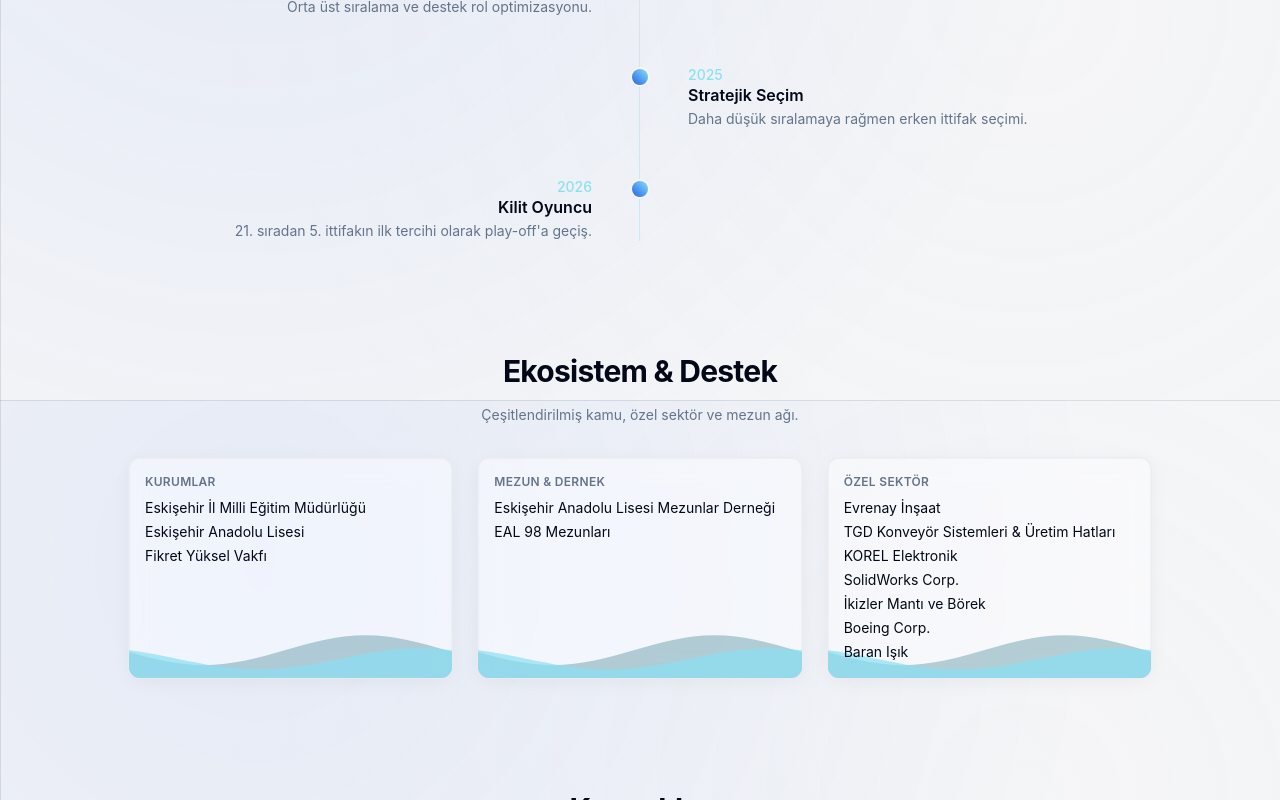
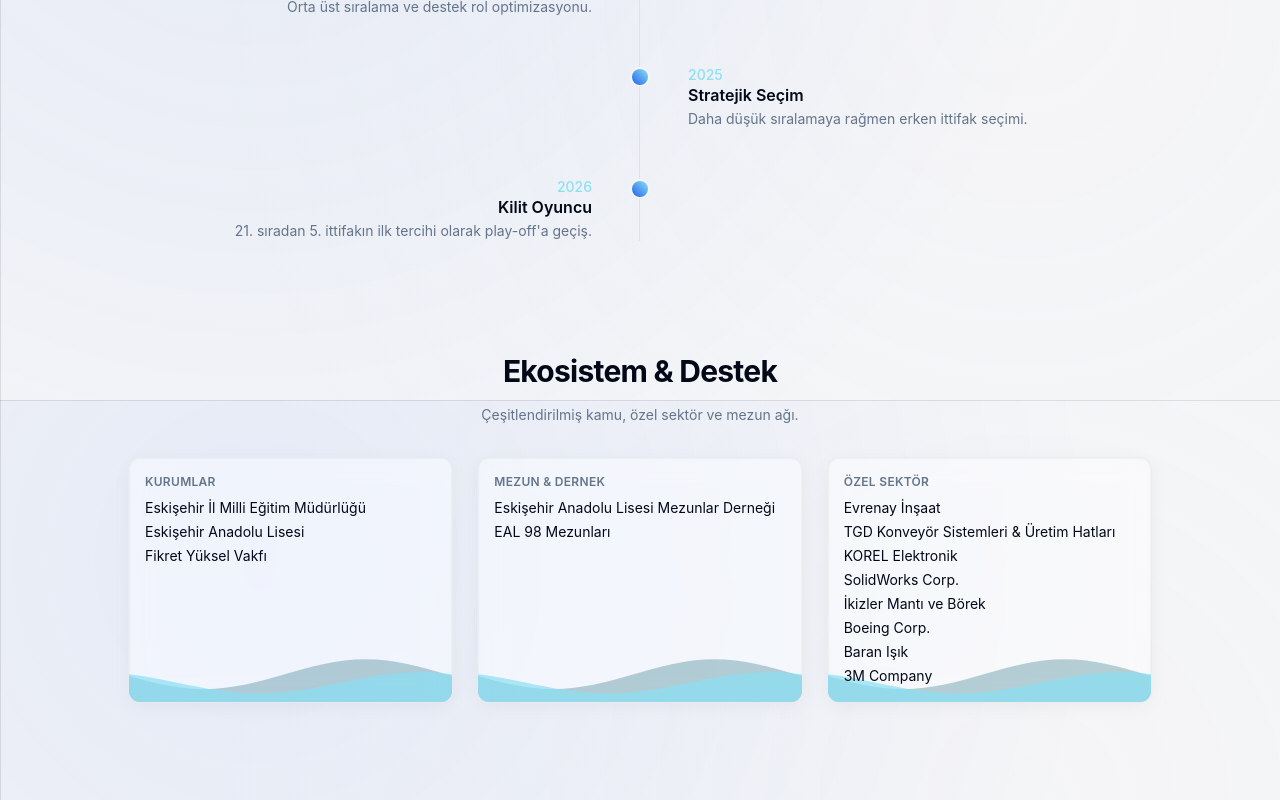
Before and after one commit to Luxotick/ealrobotik, a Next.js app: page / in a window 1280 px wide. Shown: the part 2000-2800 px from the top of the page. Built offline with nearby package versions, Linux system fonts and the light colour scheme.

Commit message:
added 3m

```diff
--- a/components/sections/sponsor-marquee.tsx
+++ b/components/sections/sponsor-marquee.tsx
@@ -12,7 +12,7 @@ export function SponsorMarquee() {
   const pauseFor = () => {
     setPaused(true)
     if (resumeTimer.current) clearTimeout(resumeTimer.current)
-    resumeTimer.current = setTimeout(() => setPaused(false), 2000)
+    resumeTimer.current = setTimeout(() => setPaused(false), 650)
   }
 
   return (
--- a/data/team.ts
+++ b/data/team.ts
@@ -12,6 +12,7 @@ import baranisikLogo from '@/assets/baranisik.webp'
 import baranisikDarkLogo from '@/assets/baranisik_dark.webp'
 import ealLogo from '@/assets/eal.webp'
 import korelLogo from '@/assets/korel.webp'
+import m3Logo from '@/assets/3m.webp'
 
 export const mission = `Teknolojinin hayatımızın her alanına girdiği şu günlerde teknolojik gelişmelere katkı sağlayacak gençleri destekleyen bir yarışın parçası olmak, şehrimizi ve ülkemizi en iyi şekilde temsil etmektir. Hem takım hem de bireysel anlamda edindiğimiz bilgi ve tecrübeleri ülkemizin geleceği olan çocuklara aktarmak, onlara rol model olmaktır.`
 
@@ -98,7 +99,8 @@ export const sponsors: SponsorGroup[] = [
       { name: 'SolidWorks Corp.', logo: solidworksLogo.src },
       { name: 'İkizler Mantı ve Börek', logo: ikizlerLogo.src },
       { name: 'Boeing Corp.', logo: boeingLogo.src, logoClass: 'sponsor-black' },
-      { name: 'Baran Işık', logo: baranisikLogo.src, logoLight: baranisikDarkLogo.src }
+      { name: 'Baran Işık', logo: baranisikLogo.src, logoLight: baranisikDarkLogo.src },
+      { name: '3M Company', logo: m3Logo.src }
     ]
   }
 ]
```
Also changed, not shown: assets/3m.webp (added), 1 other file (tests, documents, lock files or other folders).
